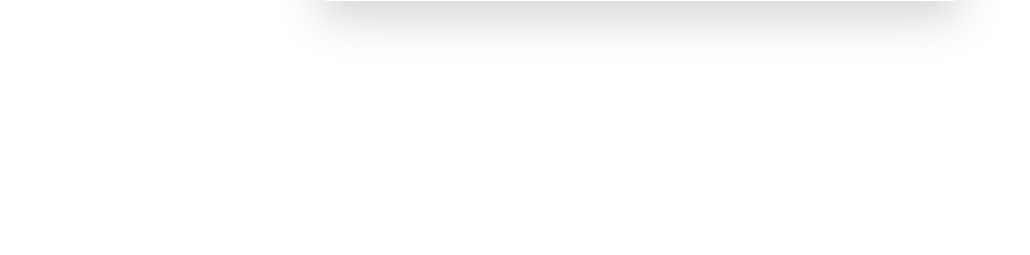
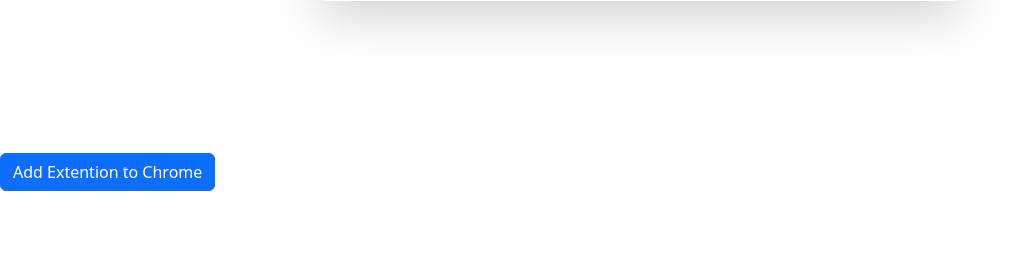
Before and after one commit to pchukwuemeka424/acelab, a Flask app: page / in a window 1280 px wide. Shown: the part 489-744 px from the top of the page, without its empty margins (0-1030 px from the left). Run offline with Flask 3, Linux system fonts and the light colour scheme; parts of the project's set-up code (start-up, migrations or seed data) failed here and were passed over.

Commit message:
Update index.html

```diff
--- a/templates/index.html
+++ b/templates/index.html
@@ -24,7 +24,11 @@ Home
 
 </div>
 
-
+<div>
+   <a href="https://chromewebstore.google.com/detail/acelab-machinelearning/eflmjkbbdmfkdcjlkaiglmehpobpfiff">
+      <button class="btn btn-primary">Add Extention to Chrome</button>
+   </a>
+</div>
 
 <!-- Loading Indicator -->
 
```
